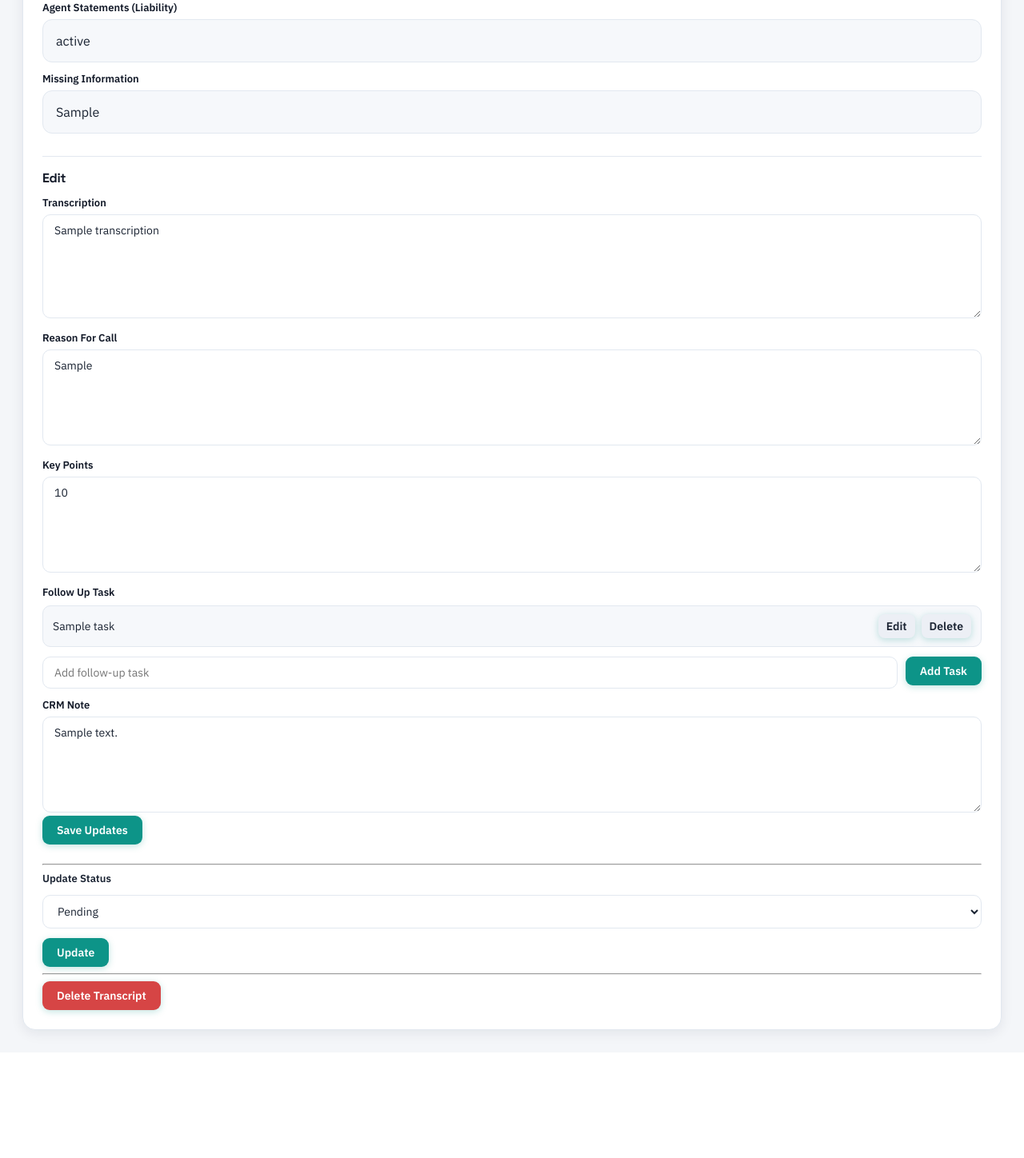
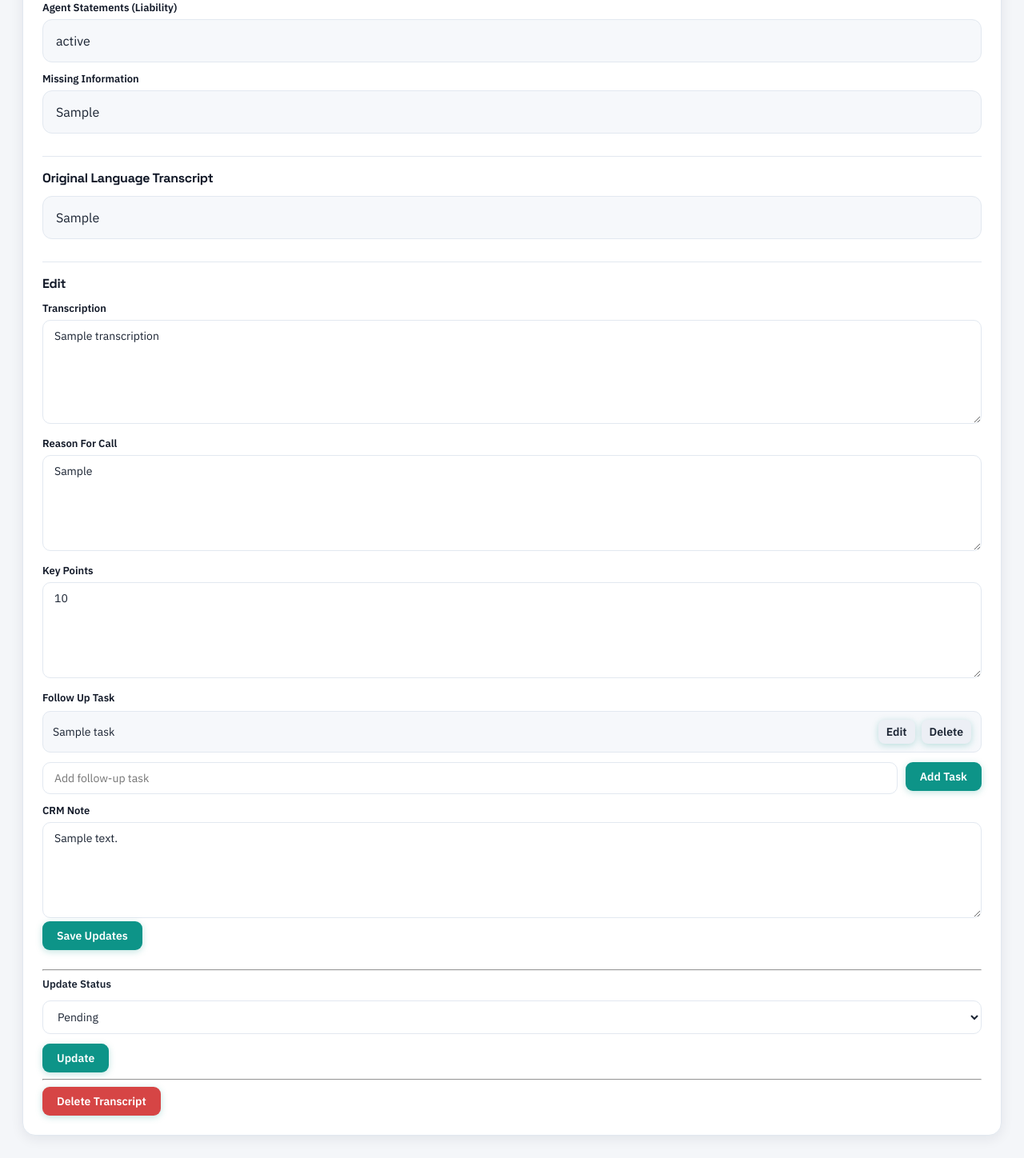
Before and after one commit to fredosaguilar/cbitranscripts, a FastAPI app: template templates/transcript_detail.html in a window 1280 px wide. Shown: the part 1489-2937 px from the top of the page at 80% size. Before the commit the page ends 2791 px from the top, so only its background shows below. Run offline with FastAPI, Linux system fonts and the light colour scheme; the template is opened without the code that fills it: most values are stand-ins (such as "Sample title", 1, 10 or a date in 2020).

Commit message:
Store and display original-language transcript alongside English translation
Adds transcription_original column (safe startup migration included),
accepts it on POST /api/transcripts, and shows it on the transcript
detail page when present.

Co-Authored-By: Claude Fable 5 <noreply@anthropic.com>
Claude-Session: https://claude.ai/code/session_01SXC6x6ecTLvfa3AFWK2YWF

```diff
--- a/database.py
+++ b/database.py
@@ -49,6 +49,8 @@ def run_safe_migrations():
         "ALTER TABLE transcript_responses ADD COLUMN IF NOT EXISTS confidence_score INTEGER",
         # Assignment
         "ALTER TABLE transcript_responses ADD COLUMN IF NOT EXISTS assigned_to VARCHAR",
+        # Original-language transcript (English translation lives in transcription)
+        "ALTER TABLE transcript_responses ADD COLUMN IF NOT EXISTS transcription_original TEXT",
     ]
     try:
         with engine.connect() as conn:
--- a/main.py
+++ b/main.py
@@ -71,6 +71,7 @@ def on_startup():
         "ALTER TABLE transcript_responses ADD COLUMN IF NOT EXISTS agent_statements_liability TEXT",
         "ALTER TABLE transcript_responses ADD COLUMN IF NOT EXISTS missing_information TEXT",
         "ALTER TABLE transcript_responses ADD COLUMN IF NOT EXISTS confidence_score INTEGER",
+        "ALTER TABLE transcript_responses ADD COLUMN IF NOT EXISTS transcription_original TEXT",
     ]
     with engine.connect() as conn:
         for sql in migrations:
@@ -657,6 +658,7 @@ def create_transcript(
         file_link=data.file_link,
         owner_id=resolved_owner_id,
         transcription=data.transcription,
+        transcription_original=data.transcription_original,
         client_name=data.client_name,
         client_number=resolved_client_number,
         policy_type=data.policy_type,
--- a/models.py
+++ b/models.py
@@ -52,6 +52,7 @@ class TranscriptResponse(Base):
     status = Column(Enum(TranscriptStatus), default=TranscriptStatus.pending, nullable=False)
 
     transcription = Column(Text, nullable=True)
+    transcription_original = Column(Text, nullable=True)
 
     client_name = Column(String, nullable=True)
     client_number = Column(String, nullable=True)
--- a/schemas.py
+++ b/schemas.py
@@ -33,6 +33,7 @@ class TranscriptCreate(BaseModel):
     file_link: str
     owner_id: str
     transcription: Optional[str] = None
+    transcription_original: Optional[str] = None
     client_name: Optional[str] = None
     client_number: Optional[str] = None
     policy_type: Optional[str] = None
@@ -66,6 +67,7 @@ class TranscriptCreate(BaseModel):
 
     @field_validator(
         "transcription",
+        "transcription_original",
         "client_name",
         "client_number",
         "policy_type",
--- a/templates/transcript_detail.html
+++ b/templates/transcript_detail.html
@@ -127,6 +127,13 @@
         <label class="field-label">Missing Information</label>
         <div class="transcription-box">{{ transcript.missing_information or "No data available." }}</div>
     </div>
+
+    {% if transcript.transcription_original %}
+    <div class="section">
+        <h3 class="section-title">Original Language Transcript</h3>
+        <div class="transcription-box">{{ transcript.transcription_original }}</div>
+    </div>
+    {% endif %}
 
     <div class="section">
         <h3 class="section-title">Edit</h3>
```
